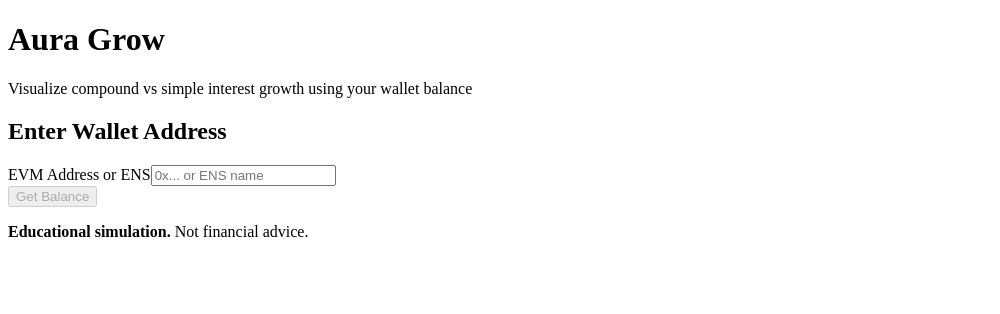
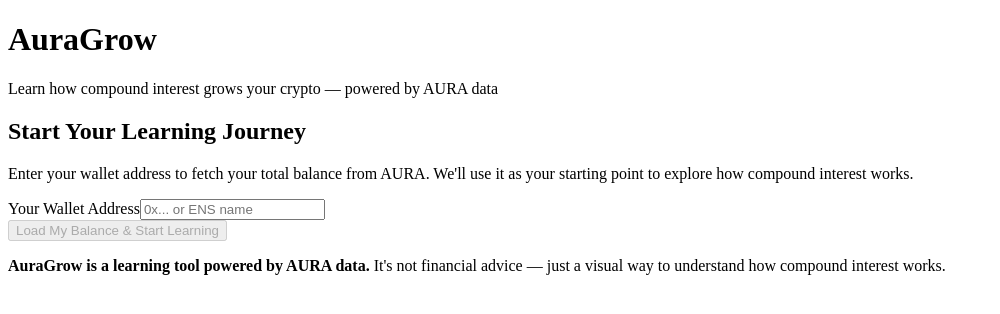
Before and after one commit to patilanec/aura-grow, a React (Vite) app: page / in a window 1280 px wide. Shown: the top 314 px of the page, without its empty margins (0-1000 px from the left). Built offline with nearby package versions, Linux system fonts and the light colour scheme; the HTML template or start-up script is replaced by a standard one.

Commit message:
Update branding and enhance user experience in AuraGrow app. Change title and header text for clarity, improve instructional content, and refine UI elements across components for better engagement and understanding of compound interest concepts.

```diff
--- a/index.html
+++ b/index.html
@@ -4,7 +4,7 @@
     <meta charset="UTF-8" />
     <link rel="icon" type="image/svg+xml" href="/vite.svg" />
     <meta name="viewport" content="width=device-width, initial-scale=1.0" />
-    <title>Aura Grow</title>
+    <title>AuraGrow — Learn How Compound Interest Grows Your Crypto</title>
   </head>
   <body>
     <div id="root"></div>
--- a/src/App.tsx
+++ b/src/App.tsx
@@ -107,10 +107,9 @@ function App() {
     <div className="min-h-screen bg-gray-50">
       <div className="container mx-auto px-4 py-8 max-w-4xl">
         <header className="text-center mb-8">
-          <h1 className="text-3xl font-bold text-gray-900 mb-2">Aura Grow</h1>
+          <h1 className="text-3xl font-bold text-gray-900 mb-2">AuraGrow</h1>
           <p className="text-gray-600">
-            Visualize compound vs simple interest growth using your wallet
-            balance
+            Learn how compound interest grows your crypto — powered by AURA data
           </p>
         </header>
 
@@ -149,6 +148,7 @@ function App() {
                 source={state.source}
                 cached={state.cached}
                 onUpdatePrincipal={handleUpdatePrincipal}
+                onChangeAddress={handleChangeAddress}
               />
 
               <ScenarioPlayground principalUsd={state.principalUsd} />
@@ -159,14 +159,16 @@ function App() {
         {/* Footer */}
         <footer className="mt-12 text-center text-sm text-gray-500 space-y-2">
           <p>
-            <strong>Educational simulation.</strong> Not financial advice.
+            <strong>AuraGrow is a learning tool powered by AURA data.</strong>{' '}
+            It's not financial advice — just a visual way to understand how
+            compound interest works.
           </p>
           {state.principalUsd && (
             <p>
-              Initial amount{' '}
+              Starting amount{' '}
               {state.source === 'AURA'
-                ? 'from AURA balances'
-                : 'entered manually'}
+                ? 'loaded from your AURA portfolio'
+                : 'entered manually for learning'}
             </p>
           )}
         </footer>
--- a/src/components/AddressInput.tsx
+++ b/src/components/AddressInput.tsx
@@ -18,11 +18,20 @@ export function AddressInput({ onSubmit, loading = false }: AddressInputProps) {
 
   return (
     <div className="card">
-      <h2 className="text-lg font-semibold mb-4">Enter Wallet Address</h2>
+      <h2 className="text-lg font-semibold mb-2">
+        Start Your Learning Journey
+      </h2>
+      <p className="text-gray-600 mb-4">
+        Enter your wallet address to fetch your total balance from AURA. We'll
+        use it as your starting point to explore how compound interest works.
+      </p>
       <form onSubmit={handleSubmit} className="space-y-4">
         <div>
-          <label htmlFor="address" className="block text-sm font-medium text-gray-700 mb-2">
-            EVM Address or ENS
+          <label
+            htmlFor="address"
+            className="block text-sm font-medium text-gray-700 mb-2"
+          >
+            Your Wallet Address
           </label>
           <input
             id="address"
@@ -39,7 +48,9 @@ export function AddressInput({ onSubmit, loading = false }: AddressInputProps) {
           disabled={loading || !address.trim()}
           className="btn-primary w-full disabled:opacity-50 disabled:cursor-not-allowed"
         >
-          {loading ? 'Fetching...' : 'Get Balance'}
+          {loading
+            ? 'Loading from AURA...'
+            : 'Load My Balance & Start Learning'}
         </button>
       </form>
     </div>
--- a/src/components/CompoundChart.tsx
+++ b/src/components/CompoundChart.tsx
@@ -1,4 +1,13 @@
-import { LineChart, Line, XAxis, YAxis, CartesianGrid, Tooltip, Legend, ResponsiveContainer } from 'recharts'
+import {
+  LineChart,
+  Line,
+  XAxis,
+  YAxis,
+  CartesianGrid,
+  Tooltip,
+  Legend,
+  ResponsiveContainer,
+} from 'recharts'
 import { formatCurrency } from '../lib/format'
 
 interface DataPoint {
@@ -16,15 +25,14 @@ export function CompoundChart({ data }: CompoundChartProps) {
 
   return (
     <div className="card">
-      <h3 className="text-lg font-semibold mb-4">Growth Comparison</h3>
+      <h3 className="text-lg font-semibold mb-4">
+        How Your Balance Could Grow Over Time
+      </h3>
       <div className="h-64">
         <ResponsiveContainer width="100%" height="100%">
           <LineChart data={data}>
             <CartesianGrid strokeDasharray="3 3" />
-            <XAxis
-              dataKey="year"
-              tickFormatter={(value) => `Year ${value}`}
-            />
+            <XAxis dataKey="year" tickFormatter={(value) => `Year ${value}`} />
             <YAxis
               tickFormatter={(value) => `$${(value / 1000).toFixed(0)}k`}
             />
@@ -38,7 +46,7 @@ export function CompoundChart({ data }: CompoundChartProps) {
               dataKey="simple"
               stroke="#6b7280"
               strokeWidth={2}
-              name="Simple Interest"
+              name="Simple Growth"
               dot={false}
             />
             <Line
@@ -46,7 +54,7 @@ export function CompoundChart({ data }: CompoundChartProps) {
               dataKey="compound"
               stroke="#10b981"
               strokeWidth={2}
-              name="Compound Interest"
+              name="Compound Growth"
               dot={false}
             />
           </LineChart>
--- a/src/components/ErrorCard.tsx
+++ b/src/components/ErrorCard.tsx
@@ -5,36 +5,45 @@ interface ErrorCardProps {
   onChangeAddress: () => void
 }
 
-export function ErrorCard({ message, onRetry, onUseManual, onChangeAddress }: ErrorCardProps) {
+export function ErrorCard({
+  message,
+  onRetry,
+  onUseManual,
+  onChangeAddress,
+}: ErrorCardProps) {
   return (
     <div className="card border-red-200 bg-red-50">
       <div className="flex items-start">
         <div className="flex-shrink-0">
-          <svg className="h-5 w-5 text-red-400" viewBox="0 0 20 20" fill="currentColor">
-            <path fillRule="evenodd" d="M10 18a8 8 0 100-16 8 8 0 000 16zM8.707 7.293a1 1 0 00-1.414 1.414L8.586 10l-1.293 1.293a1 1 0 101.414 1.414L10 11.414l1.293 1.293a1 1 0 001.414-1.414L11.414 10l1.293-1.293a1 1 0 00-1.414-1.414L10 8.586 8.707 7.293z" clipRule="evenodd" />
+          <svg
+            className="h-5 w-5 text-red-400"
+            viewBox="0 0 20 20"
+            fill="currentColor"
+          >
+            <path
+              fillRule="evenodd"
+              d="M10 18a8 8 0 100-16 8 8 0 000 16zM8.707 7.293a1 1 0 00-1.414 1.414L8.586 10l-1.293 1.293a1 1 0 101.414 1.414L10 11.414l1.293 1.293a1 1 0 001.414-1.414L11.414 10l1.293-1.293a1 1 0 00-1.414-1.414L10 8.586 8.707 7.293z"
+              clipRule="evenodd"
+            />
           </svg>
         </div>
         <div className="ml-3 flex-1">
-          <h3 className="text-sm font-medium text-red-800">Error</h3>
+          <h3 className="text-sm font-medium text-red-800">
+            Couldn't Load from AURA
+          </h3>
           <p className="mt-1 text-sm text-red-700">{message}</p>
+          <p className="mt-2 text-sm text-gray-600">
+            Don't worry — you can still explore how compound interest works!
+          </p>
           <div className="mt-4 flex flex-wrap gap-2">
-            <button
-              onClick={onRetry}
-              className="btn-primary text-sm"
-            >
-              Retry
+            <button onClick={onRetry} className="btn-primary text-sm">
+              Try Again
             </button>
-            <button
-              onClick={onUseManual}
-              className="btn-secondary text-sm"
-            >
-              Use manual amount
+            <button onClick={onUseManual} className="btn-secondary text-sm">
+              Use Manual Amount & Keep Learning
             </button>
-            <button
-              onClick={onChangeAddress}
-              className="btn-secondary text-sm"
-            >
-              Change address
+            <button onClick={onChangeAddress} className="btn-secondary text-sm">
+              Try Different Address
             </button>
           </div>
         </div>
--- a/src/components/KpiStrip.tsx
+++ b/src/components/KpiStrip.tsx
@@ -16,28 +16,34 @@ export function KpiStrip({ principal, ratePct, years }: KpiStripProps) {
   return (
     <div className="grid grid-cols-1 md:grid-cols-4 gap-4 mb-6">
       <div className="card text-center">
-        <div className="text-sm text-gray-600 mb-1">Final Simple</div>
+        <div className="text-sm text-gray-600 mb-1">
+          Your balance after {years} {years === 1 ? 'year' : 'years'} (simple)
+        </div>
         <div className="text-xl font-bold text-gray-900">
           {formatCurrency(finalSimple)}
         </div>
       </div>
 
       <div className="card text-center">
-        <div className="text-sm text-gray-600 mb-1">Final Compound</div>
+        <div className="text-sm text-gray-600 mb-1">
+          Your balance after {years} {years === 1 ? 'year' : 'years'} (compound)
+        </div>
         <div className="text-xl font-bold text-green-600">
           {formatCurrency(finalCompound)}
         </div>
       </div>
 
       <div className="card text-center">
-        <div className="text-sm text-gray-600 mb-1">Uplift ($)</div>
+        <div className="text-sm text-gray-600 mb-1">
+          Extra growth thanks to compounding
+        </div>
         <div className="text-xl font-bold text-blue-600">
           {formatCurrency(upliftAbs)}
         </div>
       </div>
 
       <div className="card text-center">
-        <div className="text-sm text-gray-600 mb-1">Uplift (%)</div>
+        <div className="text-sm text-gray-600 mb-1">Compounding advantage</div>
         <div className="text-xl font-bold text-purple-600">
           {formatPercent(upliftPct)}
         </div>
--- a/src/components/ScenarioPlayground.tsx
+++ b/src/components/ScenarioPlayground.tsx
@@ -16,12 +16,17 @@ export function ScenarioPlayground({ principalUsd }: ScenarioPlaygroundProps) {
   return (
     <div className="space-y-6">
       <div className="card">
-        <h2 className="text-lg font-semibold mb-4">Scenario Playground</h2>
+        <h2 className="text-lg font-semibold mb-2">Explore Growth Scenarios</h2>
+        <p className="text-gray-600 mb-4">
+          Move the sliders and see how time and interest rate change your
+          outcome. Compounding means your gains also earn gains — small
+          percentages make a big difference over years.
+        </p>
 
         {/* Rate Selection */}
         <div className="mb-6">
           <label className="block text-sm font-medium text-gray-700 mb-3">
-            Annual Interest Rate
+            Annual Growth Rate (examples to learn from)
           </label>
           <div className="flex gap-2">
             {([3, 6, 10] as const).map((rate) => (
@@ -33,8 +38,14 @@ export function ScenarioPlayground({ principalUsd }: ScenarioPlaygroundProps) {
                     ? 'bg-blue-600 text-white'
                     : 'bg-gray-200 text-gray-700 hover:bg-gray-300'
                 }`}
+                title={`${rate}% annual rate - ${rate === 3 ? 'conservative' : rate === 6 ? 'moderate' : 'aggressive'} example`}
               >
-                {rate}%
+                {rate}%{' '}
+                {rate === 3
+                  ? '(conservative)'
+                  : rate === 6
+                    ? '(moderate)'
+                    : '(aggressive)'}
               </button>
             ))}
           </div>
```
Also changed, not shown: src/components/PrincipalPanel.tsx (+29 -16 lines).
